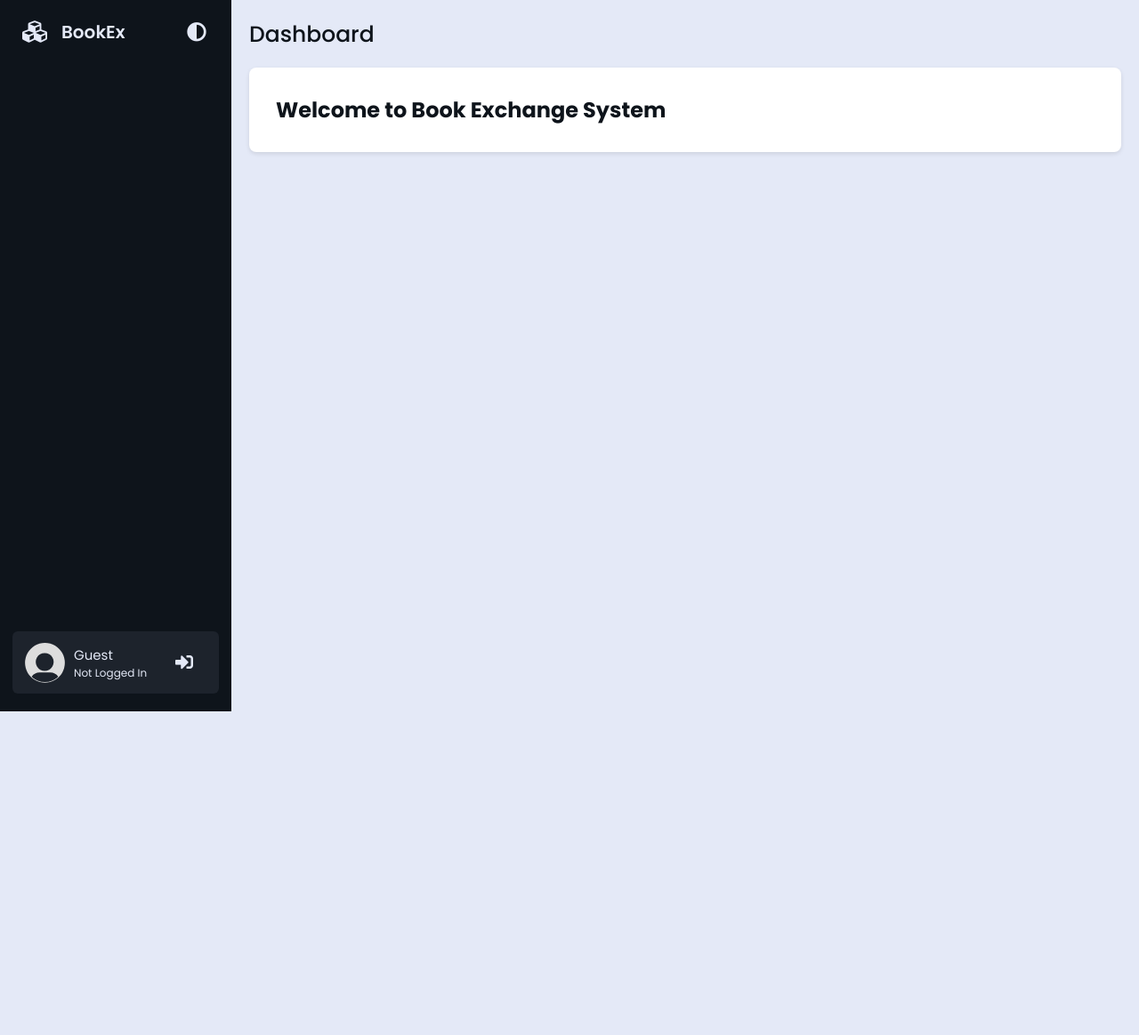
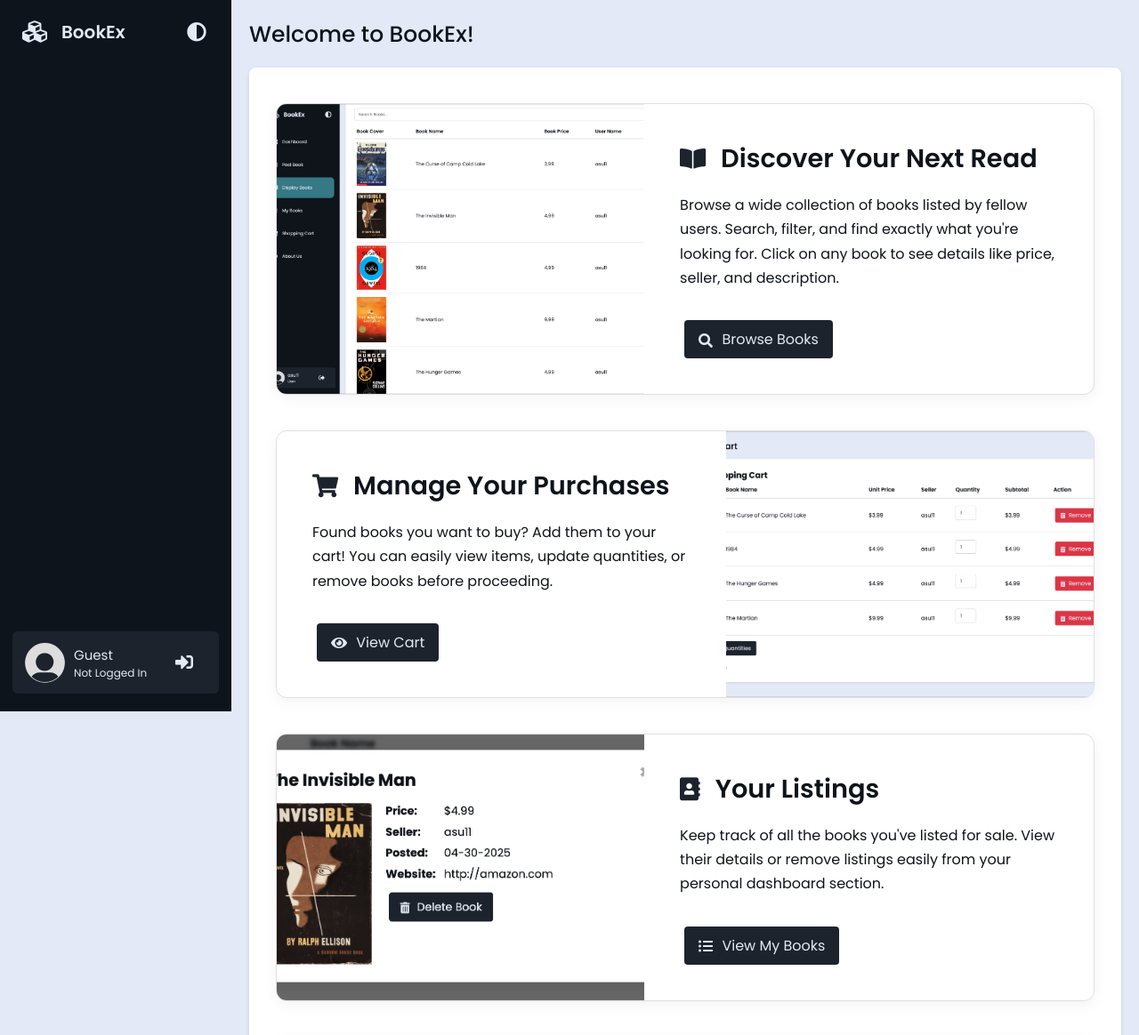
Before and after one commit to Just-ARandomGuy/BookEx, a Django app: template bookEx/templates/bookMng/index.html in a window 1280 px wide. Shown: the top 1164 px of the page at 89% size. Before the commit the page ends 800 px from the top, so only its background shows below. Run offline with Django 3.2, Linux system fonts and the light colour scheme; the template is opened without the code that fills it, so the values that code supplies are empty.

Commit message:
feat: dashboard showcases site features

```diff
--- a/bookEx/static/css/base.css
+++ b/bookEx/static/css/base.css
@@ -357,6 +357,11 @@ body {
     transition: background-color var(--transition-speed-fast) ease, color var(--transition-speed-fast) ease, border-color var(--transition-speed-fast) ease;
 }
 
+.modal-content a {
+    text-decoration: none;
+    color: var(--text-color-dark);
+}
+
 .close-button {
     color: #aaa;
     position: absolute;
@@ -399,8 +404,8 @@ body {
     display: inline-block;
 }
 
-.modal-content a {
-    color: var(--text-color-dark);
+.modal-content a.button {
+    color: var(--text-color-light);
     text-decoration: none;
 }
 
--- /dev/null
+++ b/bookEx/static/css/dashboard.css
@@ -0,0 +1,122 @@
+:root {
+    --feature-bg-light: #ffffff;
+    --feature-bg-dark: #2a2a2a;
+    --feature-border-light: #e0e0e0;
+    --feature-border-dark: #444;
+    --feature-text-light: var(--text-color-dark);
+    --feature-text-dark: var(--text-color-light);
+    --feature-heading-light: var(--primary-color);
+    --feature-heading-dark: #e4e9f7;
+    --feature-icon-color: var(--secondary-color);
+    --feature-content-padding: 40px;
+}
+
+.dashboard-showcase {
+    padding: 10px 0;
+}
+
+.feature-section {
+    display: flex;
+    gap: 0;
+    margin-bottom: 40px;
+    background-color: var(--feature-bg-light);
+    border: 1px solid var(--feature-border-light);
+    border-radius: 12px;
+    box-shadow: 0 4px 15px rgba(0, 0, 0, 0.05);
+    transition: background-color 0.3s ease, border-color 0.3s ease;
+    overflow: hidden;
+    min-height: 300px;
+}
+
+.feature-section.image-right {
+    flex-direction: row-reverse;
+}
+
+.feature-image {
+    flex: 1 1 45%;
+
+    height: auto;
+    align-self: stretch;
+    position: relative;
+}
+
+.feature-content {
+    flex: 1 1 55%;
+    padding: var(--feature-content-padding);
+    display: flex;
+    flex-direction: column;
+    justify-content: center;
+}
+
+
+.feature-image img,
+.feature-image svg {
+    display: block;
+    width: 100%;
+    height: 100%;
+    object-fit: cover;
+    color: var(--feature-icon-color);
+}
+
+.feature-content h2 {
+    font-size: 1.8em;
+    color: var(--feature-heading-light);
+    margin-top: 0;
+    margin-bottom: 0.6em;
+    font-weight: 600;
+}
+
+.feature-content h2 i {
+    margin-right: 10px;
+    color: var(--feature-icon-color);
+    font-size: 0.9em;
+}
+
+.feature-content p {
+    font-size: 1em;
+    line-height: 1.7;
+    color: var(--feature-text-light);
+    margin-bottom: 1.5em;
+}
+
+.feature-content .button {
+    display: inline-block;
+    margin-top: 10px;
+    align-self: flex-start;
+}
+
+.feature-section.feature-placeholder {
+    text-align: center;
+    background-color: rgba(0, 0, 0, 0.02);
+    border-style: dashed;
+    box-shadow: none;
+    display: block;
+    padding: var(--feature-content-padding);
+    overflow: visible;
+}
+
+body.dark-mode .feature-section.feature-placeholder {
+    background-color: rgba(255, 255, 255, 0.03);
+}
+
+body.dark-mode .feature-section {
+    background-color: var(--feature-bg-dark);
+    border-color: var(--feature-border-dark);
+    box-shadow: 0 4px 15px rgba(0, 0, 0, 0.15);
+}
+
+body.dark-mode .feature-image svg {
+    color: var(--active-hover-bg-color);
+}
+
+body.dark-mode .feature-content h2 {
+    color: var(--feature-heading-dark);
+}
+
+body.dark-mode .feature-content h2 i {
+    color: var(--active-hover-bg-color);
+}
+
+body.dark-mode .feature-content p {
+    color: var(--feature-text-dark);
+}
--- a/bookEx/templates/bookMng/displaybooks.html
+++ b/bookEx/templates/bookMng/displaybooks.html
@@ -52,6 +52,6 @@
 		</p>
 	{% endif %}
 
-	<script src="{% static 'bookSearch.js' %}"></script>
+	<script src="{% static 'js/bookSearch.js' %}"></script>
 
 {% endblock content %}
--- a/bookEx/templates/bookMng/index.html
+++ b/bookEx/templates/bookMng/index.html
@@ -1,10 +1,87 @@
 {% extends "base.html" %}
 {% load static %}
 
-{% block title %}Dashboard{% endblock %}
+{% block title %}Dashboard - BookEx{% endblock %}
 
-{% block page_title %}Dashboard{% endblock %}
+{% block page_title %}Welcome to BookEx!{% endblock %}
+
+{% block page_styles %}
+	<link rel="stylesheet" href="{% static 'css/dashboard.css' %}" type="text/css">
+{% endblock page_styles %}
 
 {% block content %}
-	<h1>Welcome to Book Exchange System</h1>
+	<div class="dashboard-showcase">
+
+		<section class="feature-section image-left">
+			<div class="feature-image">
+				<img src="{% static 'images/showcase_displaybooks.png' %}" alt="Illustration of browsing books">
+			</div>
+			<div class="feature-content">
+				<h2><i class="fas fa-book-open"></i> Discover Your Next Read</h2>
+				<p>
+					Browse a wide collection of books listed by fellow users. Search, filter, and find exactly what you're looking for. Click on any
+					book to see details like price, seller, and description.
+				</p>
+				<a href="{% url 'displaybooks' %}" class="button">
+					<i class="fas fa-search"></i> Browse Books
+				</a>
+			</div>
+		</section>
+
+		<section class="feature-section image-right">
+			<div class="feature-image">
+				<img src="{% static 'images/showcase_shoppingcart.png' %}" alt="Illustration of a shopping cart">
+			</div>
+			<div class="feature-content">
+				<h2><i class="fas fa-shopping-cart"></i> Manage Your Purchases</h2>
+				<p>
+					Found books you want to buy? Add them to your cart! You can easily view items, update quantities, or remove books before
+					proceeding.
+				</p>
+				<a href="{% url 'displayCart' %}" class="button">
+					<i class="fas fa-eye"></i> View Cart
+				</a>
+			</div>
+		</section>
+
+		<section class="feature-section image-left">
+			<div class="feature-image">
+				<img src="{% static 'images/showcase_mybooks.png' %}" alt="Illustration of managing listed books">
+			</div>
+			<div class="feature-content">
+				<h2><i class="fas fa-address-book"></i> Your Listings</h2>
+				<p>
+					Keep track of all the books you've listed for sale. View their details or remove listings easily from your personal dashboard
+					section.
+				</p>
+				<a href="{% url 'mybooks' %}" class="button">
+					<i class="fas fa-list-ul"></i> View My Books
+				</a>
+			</div>
+		</section>
+
+		<section class="feature-section image-right">
+			<div class="feature-image">
+				<img src="{% static 'svg/favorites_ratings.svg' %}" alt="Illustration of favorites list and book ratings">
+			</div>
+			<div class="feature-content">
+				<h2><i class="fas fa-heart"></i><i class="fas fa-star" style="margin-left: 8px;"></i> Save & Rate Books</h2>
+				<p>
+					Help the community by rating books and sellers based on your experience. Found a book you love or want to buy later? Add it to
+					your favorites list for quick access anytime.
+				</p>
+				<button class="button disabled" disabled title="Coming Soon!">
+					<i class="fas fa-cogs"></i> Feature Coming Soon
+				</button>
+			</div>
+		</section>
+
+		<section class="feature-section feature-placeholder">
+			<h2><i class="fas fa-star"></i> More Features Coming Soon!</h2>
+			<p>
+				We're working hard to bringing more of your favorite features to make BookEx even better. Stay tuned!
+			</p>
+		</section>
+
+	</div>
 {% endblock content %}
```
Also changed, not shown: bookEx/static/images/showcase_displaybooks.png (added), bookEx/static/images/showcase_mybooks.png (added), bookEx/static/images/showcase_shoppingcart.png (added).
